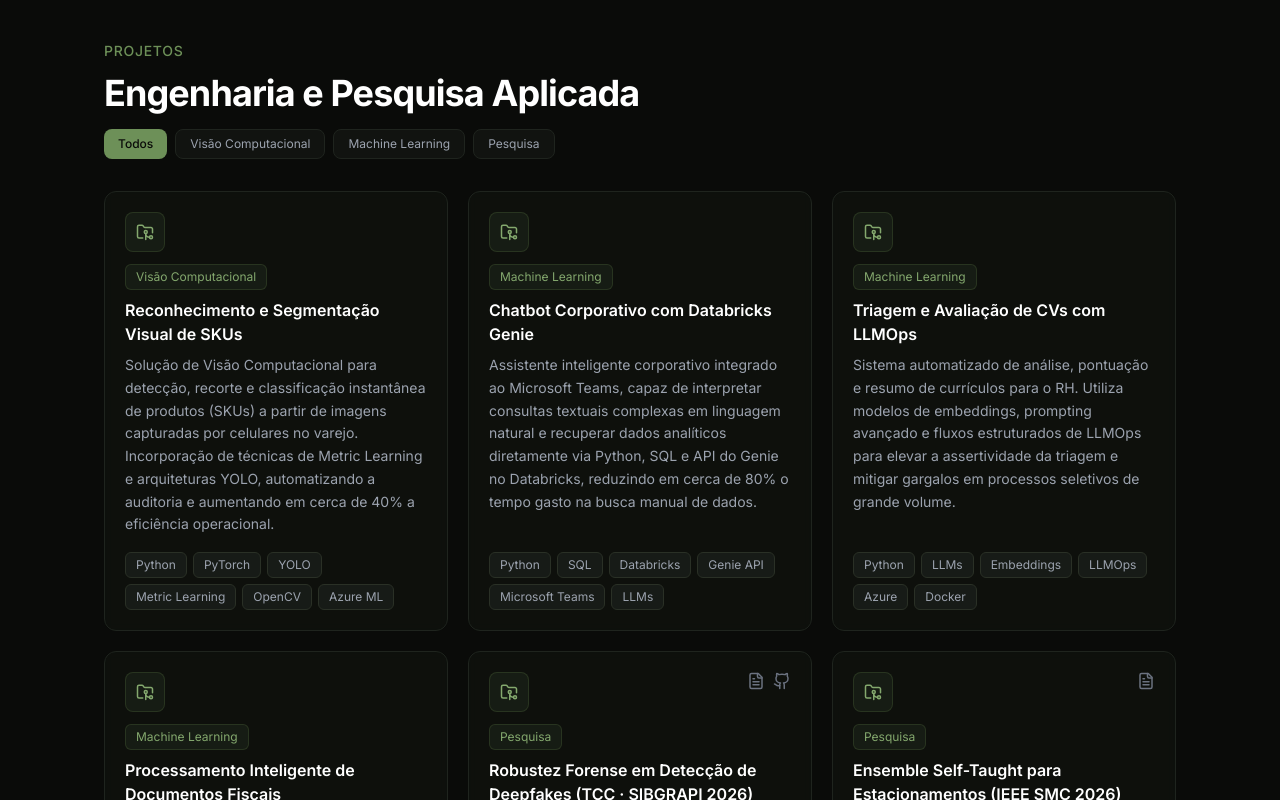
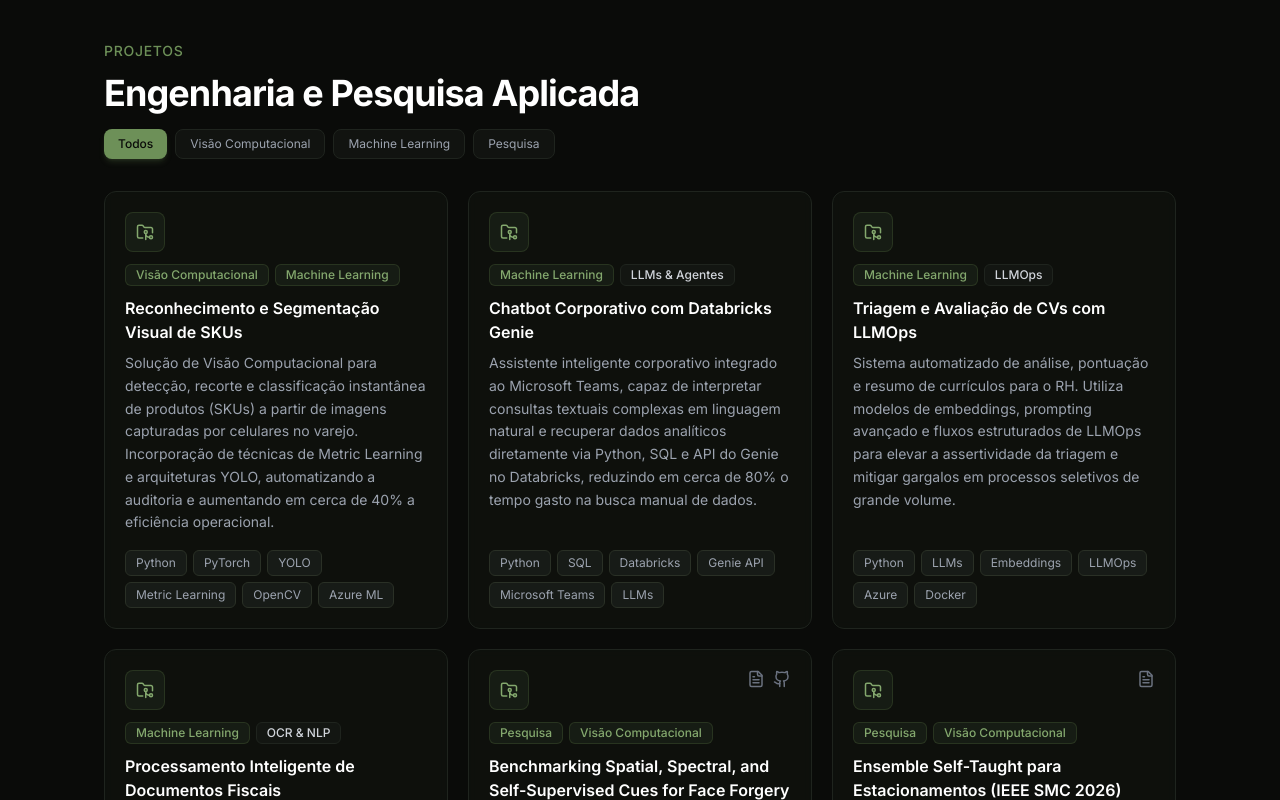
Before and after one commit to lucasdocunha/lucasdocunha.github.io, a React (Vite) app: page / in a window 1280 px wide. Shown: the part 5600-6400 px from the top of the page. Built offline with nearby package versions, Linux system fonts and the light colour scheme.

Commit message:
feat: use official SIBGRAPI article name and dual-tag projects with Computer Vision

```diff
--- a/src/components/Projects.tsx
+++ b/src/components/Projects.tsx
@@ -10,32 +10,56 @@ export default function Projects() {
   const { t, lang } = useLanguage();
   const { projects } = getData(lang);
 
-  const categories = useMemo(() => {
-    const cats = Array.from(new Set(projects.map((p) => p.category)));
-    return [t.projects.all, ...cats];
-    // eslint-disable-next-line react-hooks/exhaustive-deps
-  }, [lang]);
+  const categoryFilters = useMemo(() => [
+    { key: 'all', label: t.projects.all },
+    { key: 'cv', label: lang === 'pt' ? 'Visão Computacional' : 'Computer Vision' },
+    { key: 'ml', label: 'Machine Learning' },
+    { key: 'research', label: lang === 'pt' ? 'Pesquisa' : 'Research' },
+  ], [lang, t.projects.all]);
 
-  const [filter, setFilter] = useState(t.projects.all);
+  const [activeCategory, setActiveCategory] = useState<string>('all');
 
-  const filtered = filter === t.projects.all
-    ? projects
-    : projects.filter((p) => p.category === filter);
+  const filtered = useMemo(() => {
+    if (activeCategory === 'all') return projects;
+
+    const targetTag =
+      activeCategory === 'cv'
+        ? (lang === 'pt' ? 'Visão Computacional' : 'Computer Vision')
+        : activeCategory === 'ml'
+        ? 'Machine Learning'
+        : (lang === 'pt' ? 'Pesquisa' : 'Research');
+
+    return projects.filter((p) => {
+      const matchCategory = p.category === targetTag;
+      const matchTag = p.tags && p.tags.includes(targetTag);
+      return matchCategory || matchTag;
+    });
+  }, [projects, activeCategory, lang]);
+
+  const handleTagClick = (tag: string) => {
+    if (tag === 'Visão Computacional' || tag === 'Computer Vision') {
+      setActiveCategory('cv');
+    } else if (tag === 'Pesquisa' || tag === 'Research') {
+      setActiveCategory('research');
+    } else if (tag === 'Machine Learning') {
+      setActiveCategory('ml');
+    }
+  };
 
   return (
     <Section id="projects" title={t.projects.title} heading={t.projects.heading}>
       <div className="flex flex-wrap gap-2 mb-8">
-        {categories.map((cat) => (
+        {categoryFilters.map((cat) => (
           <button
-            key={cat}
-            onClick={() => setFilter(cat)}
+            key={cat.key}
+            onClick={() => setActiveCategory(cat.key)}
             className={`px-3.5 py-1.5 rounded-lg text-xs transition-all duration-200 ${
-              filter === cat
-                ? 'bg-accent-500 text-base-950 font-medium'
+              activeCategory === cat.key
+                ? 'bg-accent-500 text-base-950 font-medium shadow-md shadow-accent-500/20'
                 : 'bg-base-800/60 text-gray-400 border border-base-700 hover:border-accent-500/40 hover:text-white'
             }`}
           >
-            {cat}
+            {cat.label}
           </button>
         ))}
       </div>
@@ -90,7 +114,42 @@ export default function Projects() {
                 </div>
               </div>
 
-              <span className="badge-accent mb-2 w-fit">{project.category}</span>
+              <div className="flex flex-wrap gap-1.5 mb-2.5">
+                {(project.tags || [project.category]).map((tag) => {
+                  const isFilterable =
+                    tag === 'Visão Computacional' ||
+                    tag === 'Computer Vision' ||
+                    tag === 'Pesquisa' ||
+                    tag === 'Research' ||
+                    tag === 'Machine Learning';
+
+                  const isActive =
+                    (activeCategory === 'cv' && (tag === 'Visão Computacional' || tag === 'Computer Vision')) ||
+                    (activeCategory === 'research' && (tag === 'Pesquisa' || tag === 'Research')) ||
+                    (activeCategory === 'ml' && tag === 'Machine Learning');
+
+                  return (
+                    <button
+                      key={tag}
+                      type="button"
+                      disabled={!isFilterable}
+                      onClick={(e) => {
+                        e.stopPropagation();
+                        if (isFilterable) handleTagClick(tag);
+                      }}
+                      className={`inline-flex items-center px-2.5 py-0.5 rounded-md text-xs font-medium border transition-all ${
+                        isActive
+                          ? 'bg-accent-500/25 border-accent-400 text-accent-300 shadow-sm shadow-accent-500/10'
+                          : isFilterable
+                          ? 'bg-accent-500/10 border-accent-500/20 text-accent-400 hover:border-accent-500/40 hover:bg-accent-500/15 cursor-pointer'
+                          : 'bg-base-800/80 border-base-700 text-gray-300 cursor-default'
+                      }`}
+                    >
+                      {tag}
+                    </button>
+                  );
+                })}
+              </div>
 
               <h3 className="text-white font-semibold text-base mb-2 group-hover:text-accent-400 transition-colors">
                 {project.title}
--- a/src/data/en/projects.json
+++ b/src/data/en/projects.json
@@ -4,6 +4,10 @@
     "title": "Visual SKU Recognition & Segmentation System",
     "description": "Computer Vision platform for automated product (SKU) detection, bounding-box segmentation, and fine-grained classification from mobile camera captures in retail environments. Leveraged Metric Learning and state-of-the-art YOLO backbones to streamline auditing and pricing workflows, boosting operational efficiency by 40%.",
     "category": "Computer Vision",
+    "tags": [
+      "Computer Vision",
+      "Machine Learning"
+    ],
     "technologies": [
       "Python",
       "PyTorch",
@@ -20,6 +24,10 @@
     "title": "Enterprise Teams Chatbot with Databricks Genie",
     "description": "Intelligent enterprise assistant integrated into Microsoft Teams, interpreting complex natural language queries and fetching analytical data directly from databases via Python, SQL, and the Databricks Genie API, reducing manual data lookup time by ~80%.",
     "category": "Machine Learning",
+    "tags": [
+      "Machine Learning",
+      "LLMs & Agents"
+    ],
     "technologies": [
       "Python",
       "SQL",
@@ -36,6 +44,10 @@
     "title": "Automated HR Resume Screening with LLMOps",
     "description": "Automated resume evaluation and summarization system for recruitment teams. Leveraged dense embeddings, advanced prompting, and structured LLMOps workflows to enhance triage accuracy and eliminate candidate evaluation bottlenecks.",
     "category": "Machine Learning",
+    "tags": [
+      "Machine Learning",
+      "LLMOps"
+    ],
     "technologies": [
       "Python",
       "LLMs",
@@ -52,6 +64,10 @@
     "title": "Intelligent Tax Document Processing",
     "description": "Machine Learning pipeline for extraction and semantic analysis of tax documents. Integrates OCR modules, NLP classification, fine-tuned open-source LLMs (LLaMA family), and secure local edge inference. Partnered with FINEP and SUFRAMA.",
     "category": "Machine Learning",
+    "tags": [
+      "Machine Learning",
+      "OCR & NLP"
+    ],
     "technologies": [
       "Python",
       "PyTorch",
@@ -66,9 +82,13 @@
   },
   {
     "id": "proj-5",
-    "title": "Forensic Robustness in Deepfake Detection (Thesis · SIBGRAPI 2026)",
+    "title": "Benchmarking Spatial, Spectral, and Self-Supervised Cues for Face Forgery Detection under Realistic Degradation (SIBGRAPI 2026)",
     "description": "In-depth empirical investigation benchmarking spatial convolutional networks, frequency-domain spectral analysis (FFT), and self-supervised Vision Transformers (DINOv3) under real-world image degradation, compression artifacts, and cross-dataset distribution shifts.",
     "category": "Research",
+    "tags": [
+      "Research",
+      "Computer Vision"
+    ],
     "technologies": [
       "Python",
       "PyTorch",
@@ -86,6 +106,10 @@
     "title": "Self-Taught Ensemble for Smart Parking (IEEE SMC 2026)",
     "description": "Unsupervised Self-Taught Learning framework leveraging multi-layer autoencoder ensembles for parking space occupancy classification in low-label data regimes, reaching state-of-the-art performance on the PKLot and CNR-EXT benchmarks.",
     "category": "Research",
+    "tags": [
+      "Research",
+      "Computer Vision"
+    ],
     "technologies": [
       "Python",
       "TensorFlow",
@@ -103,6 +127,10 @@
     "title": "Document Understanding — Sci-Image Markdown (ICDAR 2026)",
     "description": "Research and engineering framework for numerical data table extraction from scientific figures into structured Markdown, developed for the ICDAR 2026 challenges (Task 2: Scientific Figure to Data Table Extraction) at the AI League. Fine-tuning using QLoRA with Qwen2.5-VL.",
     "category": "Research",
+    "tags": [
+      "Research",
+      "Computer Vision"
+    ],
     "technologies": [
       "Python",
       "PyTorch",
--- a/src/data/pt/projects.json
+++ b/src/data/pt/projects.json
@@ -4,6 +4,10 @@
     "title": "Reconhecimento e Segmentação Visual de SKUs",
     "description": "Solução de Visão Computacional para detecção, recorte e classificação instantânea de produtos (SKUs) a partir de imagens capturadas por celulares no varejo. Incorporação de técnicas de Metric Learning e arquiteturas YOLO, automatizando a auditoria e aumentando em cerca de 40% a eficiência operacional.",
     "category": "Visão Computacional",
+    "tags": [
+      "Visão Computacional",
+      "Machine Learning"
+    ],
     "technologies": [
       "Python",
       "PyTorch",
@@ -20,6 +24,10 @@
     "title": "Chatbot Corporativo com Databricks Genie",
     "description": "Assistente inteligente corporativo integrado ao Microsoft Teams, capaz de interpretar consultas textuais complexas em linguagem natural e recuperar dados analíticos diretamente via Python, SQL e API do Genie no Databricks, reduzindo em cerca de 80% o tempo gasto na busca manual de dados.",
     "category": "Machine Learning",
+    "tags": [
+      "Machine Learning",
+      "LLMs & Agentes"
+    ],
     "technologies": [
       "Python",
       "SQL",
@@ -36,6 +44,10 @@
     "title": "Triagem e Avaliação de CVs com LLMOps",
     "description": "Sistema automatizado de análise, pontuação e resumo de currículos para o RH. Utiliza modelos de embeddings, prompting avançado e fluxos estruturados de LLMOps para elevar a assertividade da triagem e mitigar gargalos em processos seletivos de grande volume.",
     "category": "Machine Learning",
+    "tags": [
+      "Machine Learning",
+      "LLMOps"
+    ],
     "technologies": [
       "Python",
       "LLMs",
@@ -52,6 +64,10 @@
     "title": "Processamento Inteligente de Documentos Fiscais",
     "description": "Pipeline de Machine Learning para processamento e interpretação semântica de documentos fiscais. Integração de módulos de OCR, classificação com NLP, fine-tuning de modelos abertos (família LLaMA) e inferência local. Projeto em parceria com FINEP e SUFRAMA.",
     "category": "Machine Learning",
+    "tags": [
+      "Machine Learning",
+      "OCR & NLP"
+    ],
     "technologies": [
       "Python",
       "PyTorch",
@@ -66,9 +82,13 @@
   },
   {
     "id": "proj-5",
-    "title": "Robustez Forense em Detecção de Deepfakes (TCC · SIBGRAPI 2026)",
+    "title": "Benchmarking Spatial, Spectral, and Self-Supervised Cues for Face Forgery Detection under Realistic Degradation (SIBGRAPI 2026)",
     "description": "Pesquisa e benchmark avaliando a robustez de extratores espaciais convolucionais, mapas espectrais no domínio da frequência (FFT) e modelos auto-supervisionados (DINOv3) na detecção de manipulações faciais sob degradações do mundo real.",
     "category": "Pesquisa",
+    "tags": [
+      "Pesquisa",
+      "Visão Computacional"
+    ],
     "technologies": [
       "Python",
       "PyTorch",
@@ -85,6 +105,10 @@
     "title": "Ensemble Self-Taught para Estacionamentos (IEEE SMC 2026)",
     "description": "Framework baseado em Self-Taught Learning com comitês de autoencoders não-supervisionados para classificação de ocupação de vagas em cenários de alta restrição de dados rotulados, com validação nos benchmarks PKLot e CNR-EXT.",
     "category": "Pesquisa",
+    "tags": [
+      "Pesquisa",
+      "Visão Computacional"
+    ],
     "technologies": [
       "Python",
       "TensorFlow",
@@ -102,6 +126,10 @@
     "title": "Document Understanding — Sci-Image Markdown (ICDAR 2026)",
     "description": "Framework de pesquisa e engenharia para extração de tabelas numéricas a partir de figuras científicas em Markdown estruturado, desenvolvido no âmbito dos desafios do ICDAR 2026 (Task 2: Scientific Figure to Data Table Extraction) na Liga de IA. Fine-tuning com QLoRA sobre Qwen2.5-VL.",
     "category": "Pesquisa",
+    "tags": [
+      "Pesquisa",
+      "Visão Computacional"
+    ],
     "technologies": [
       "Python",
       "PyTorch",
--- a/src/types/index.ts
+++ b/src/types/index.ts
@@ -111,6 +111,7 @@ export interface ProjectItem {
   title: string;
   description: string;
   category: string;
+  tags?: string[];
   technologies: string[];
   image?: string;
   github?: string;
```
